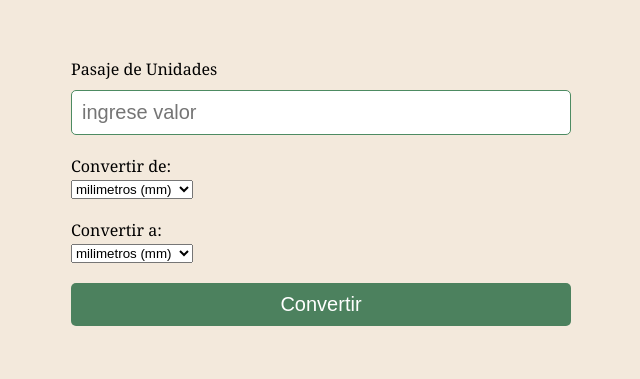
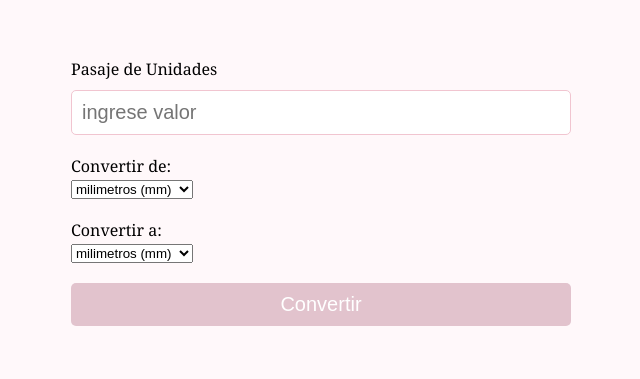
Before and after one commit to palomajunque/ejercicios_programacion4to, a plain HTML site: page pasajeunidades/pasajedeunidad.html in a window 1280 px wide. Shown: the whole page, without its empty margins (319-959 px from the left). Drawn offline with Linux system fonts and the light colour scheme.

Commit message:
Update pasajedeunidad.html

```diff
--- a/pasajeunidades/pasajedeunidad.html
+++ b/pasajeunidades/pasajedeunidad.html
@@ -7,7 +7,7 @@
     <style>
         body {
             font-family: Georgia, 'Times New Roman', Times, serif, sans-serif;
-            background-color: #f3e9dc;
+            background-color: #fff8fa;
         }
         .container {
             max-width: 500px;
@@ -27,7 +27,7 @@
             margin-top: 10px;
             padding: 10px;
             width: calc(100% - 22px);
-            border: 1px solid #4d8b62;
+            border: 1px solid #f1c5d0;
             border-radius: 5px;
             font-size: 20px;
         }
@@ -35,7 +35,7 @@
             margin-top: 20px;
             padding: 10px;
             width: 100%;
-           background-color: #4c815e; /* Color del botón */
+           background-color: #e2c3cd; /* Color del botón */
             color: white;
             border: none;
             border-radius: 5px;
```
